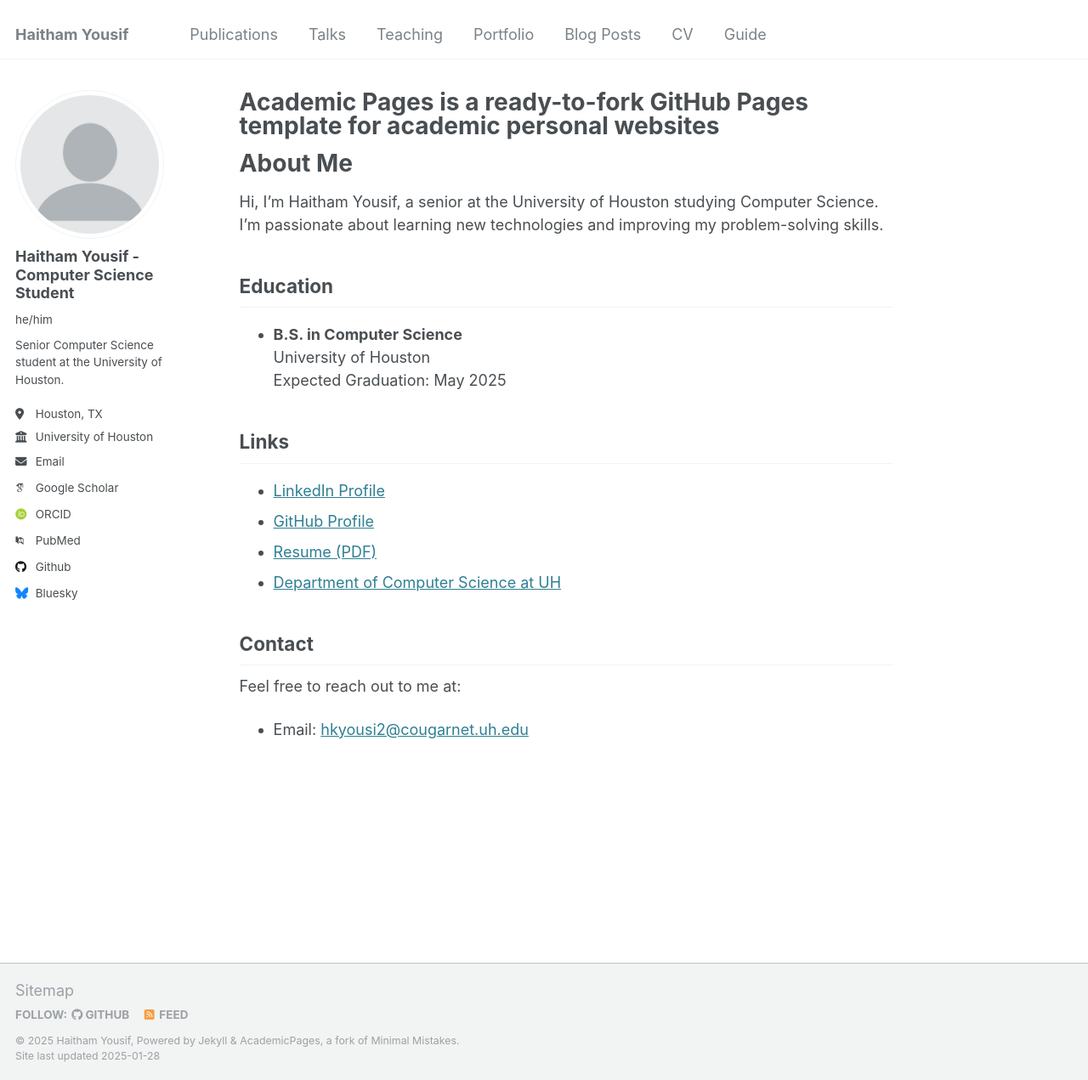
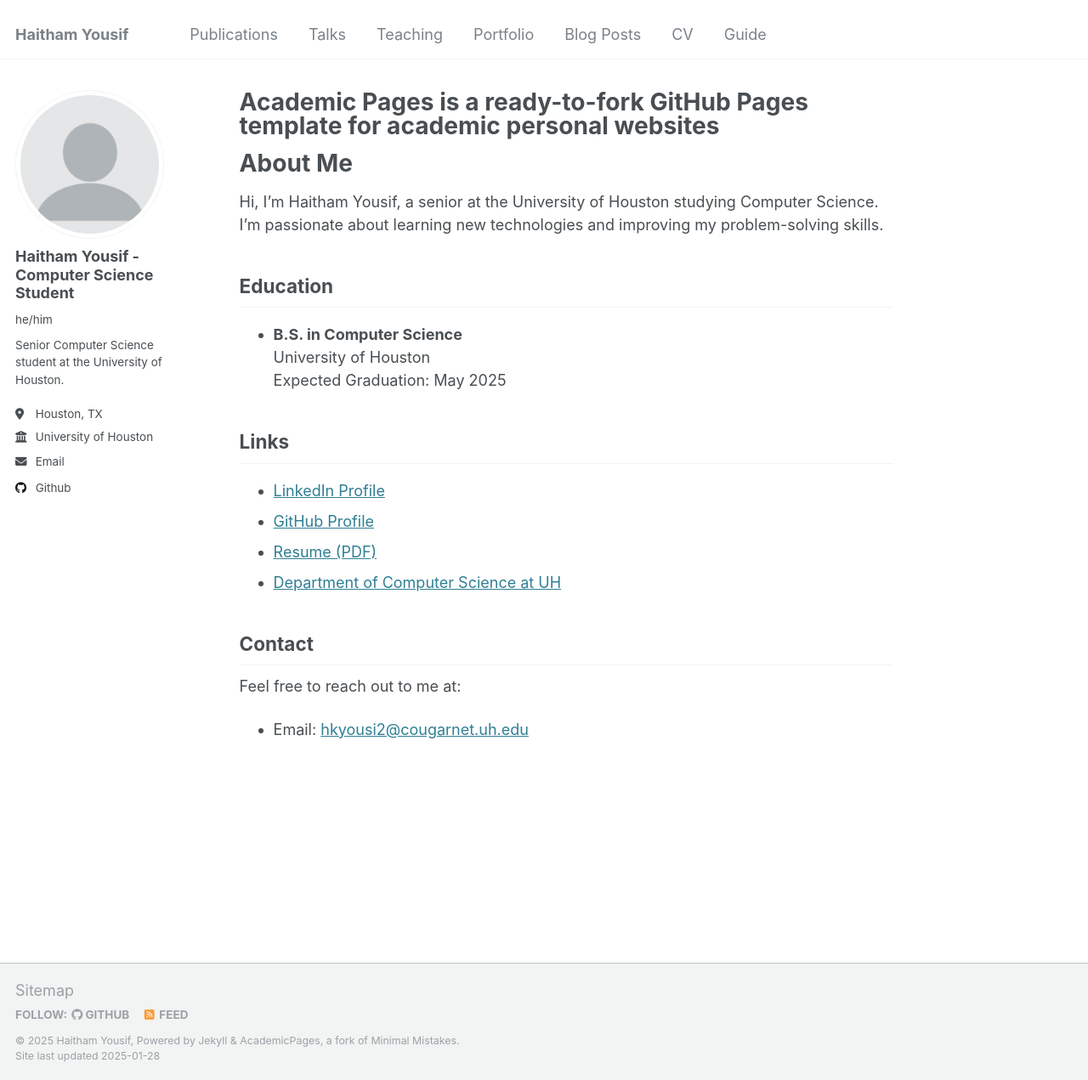
Before and after one commit to HYOU2103/HYOU2103.github.io, a Jekyll site: the page built from _pages/about.md, in a window 1280 px wide and 1271 px high. Shown: the whole window at 85% size. Built offline with Jekyll 4.4.1, drawn with Linux system fonts in a browser that asks for light colours; some web fonts are replaced.

Commit message:
Updated info

```diff
--- a/_config.yml
+++ b/_config.yml
@@ -32,11 +32,11 @@ author:
 
   # Academic websites
   arxiv            : # URL - Update with the correct link to your profile
-  googlescholar    : "https://scholar.google.com/citations?user=PS_CX0AAAAAJ"
+  googlescholar    : #"https://scholar.google.com/citations?user=PS_CX0AAAAAJ"
   impactstory      : # URL
-  orcid            : "http://orcid.org/yourorcidurl"
+  orcid            : # "http://orcid.org/yourorcidurl"
   semantic         : # URL
-  pubmed           : "https://www.ncbi.nlm.nih.gov/pubmed/?term=john+snow"
+  pubmed           : #"https://www.ncbi.nlm.nih.gov/pubmed/?term=john+snow"
   researchgate     : # URL
   scopus           : # URL
 
@@ -49,7 +49,7 @@ author:
   stackoverflow    : # User number or user number and name (i.e., use "1" or "1/jeff-atwood")
 
   # Social media
-  bluesky          : "bsky.app" # Replace this with you Bluesky username
+  bluesky          : #"bsky.app" # Replace this with you Bluesky username
   facebook         : # Username
   flickr           : # Username
   foursquare       : # Username
@@ -75,7 +75,7 @@ author:
   zhihu            : # Username
 
 # Publication Category - The following the list of publication categories and their headings
-publication_category:
+#publication_category:
   books:
     title: 'Books'
   manuscripts:
```
